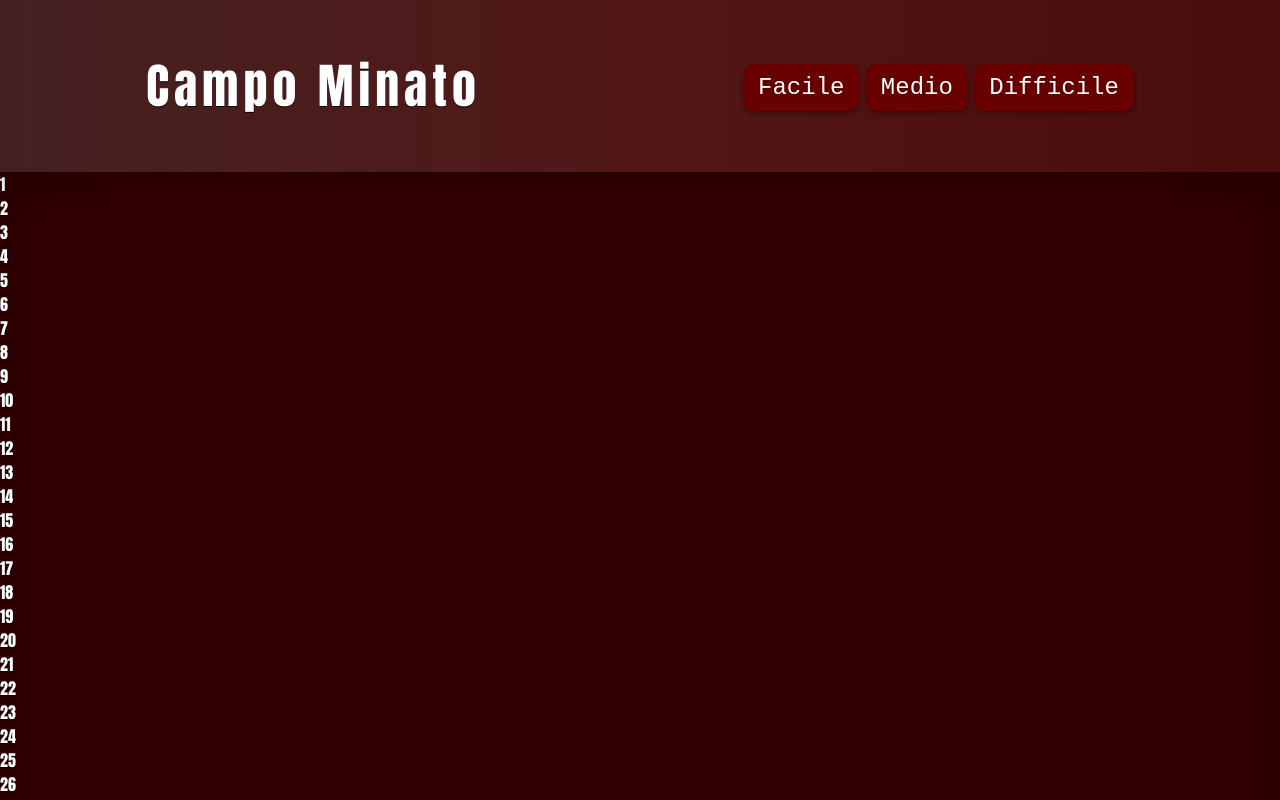
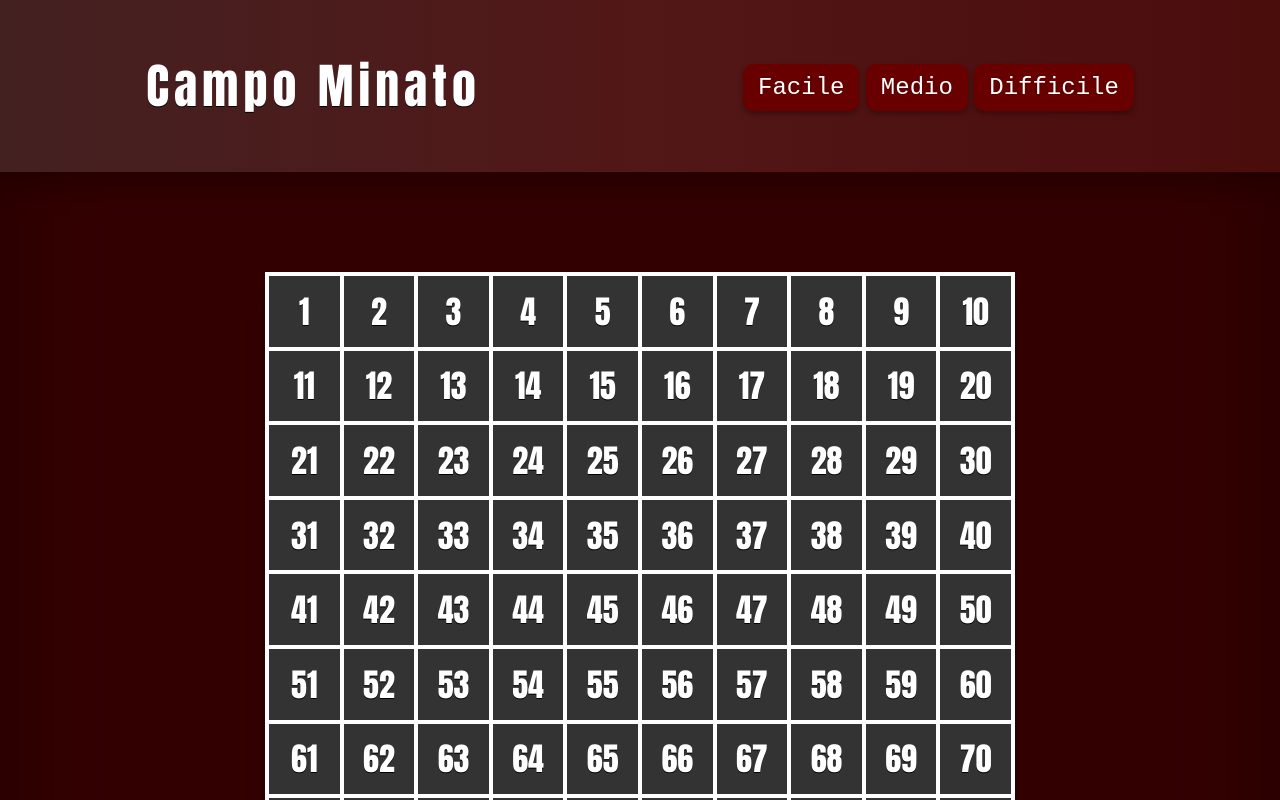
Before and after one commit to Starliege/js-campominato-grid, a plain HTML site: page index.html in a window 1280 px wide. Both pictures are taken after a click on the button "Facile". Shown: the top 800 px of the page. Drawn offline with Linux system fonts and the light colour scheme.

Commit message:
css griglia fatto

```diff
--- a/app.css
+++ b/app.css
@@ -84,3 +84,66 @@
     background-color: #be0000;
     box-shadow: inset 0 5px 5px rgba(0, 0, 0, 0.5);
   }
+
+  /* Griglia */
+#griglia {
+    margin: 100px auto;
+    display: flex;
+    flex-wrap: wrap;
+    box-shadow: rgba(0, 0, 0, 0.09) 0px 2px 1px, rgba(0, 0, 0, 0.09) 0px 4px 2px, rgba(0, 0, 0, 0.09) 0px 8px 4px, rgba(0, 0, 0, 0.09) 0px 16px 8px, rgba(0, 0, 0, 0.09) 0px 32px 16px;
+  }
+
+  .animazione {
+    animation: comparsa-griglia 1.5s;
+  }
+
+  @keyframes comparsa-griglia {
+    0% {transform: scale(0);}
+    50% {transform: scale(1.1);}
+    100% {transform: scale(1);}
+  }
+
+  .facile, .medio, .difficile {
+    border: 2px solid #fff;
+    width: 750px;
+    height: 750px;
+  }
+
+  .cella {
+    margin: 0px 0;
+    border: 2px solid #fff;
+    background-color: #333;
+    transition: background-color 0.3s;
+    font-size: 2rem;
+    display: flex;
+    justify-content: space-around;
+    align-items: center;
+  }
+
+  .facile .cella {
+    height: calc(100% / 10);
+    width: calc(100% / 10);
+  }
+
+  .medio .cella {
+    height: calc(100% / 9);
+    width: calc(100% / 9);
+  }
+
+  .difficile .cella {
+    height: calc(100% / 7);
+    width: calc(100% / 7);
+  }
+
+  .cella:hover {
+    background-color: #3d3d3d;
+    cursor: pointer;
+  }
+
+  .azzurro {
+    background-color: #5c67ff;
+  }
+
+  .azzurro:hover {
+    background-color: #737dff;
+  }
```
